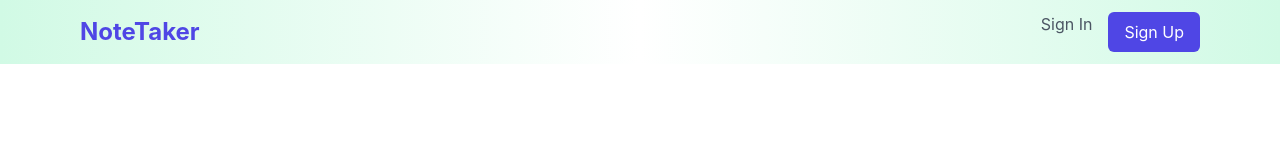
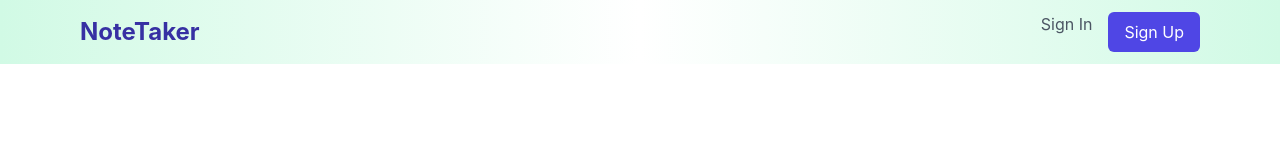
Before and after one commit to sivakkumar14/NoteTaker, a plain HTML site: page index.html in a window 1280 px wide. Shown: the top 160 px of the page. Drawn offline with nearby package versions, Linux system fonts and the light colour scheme.

```diff
--- a/index.html
+++ b/index.html
@@ -15,7 +15,7 @@
         <div class="max-w-6xl mx-auto px-4">
             <div class="flex justify-between items-center h-16">
                 <div class="flex items-center">
-                    <a href="/" class="text-2xl font-bold text-indigo-600">NoteTaker</a>
+                    <a href="/" class="text-2xl font-bold text-indigo-800">NoteTaker</a>
                 </div>
                 <div class="flex space-x-4">
                     <a href="pages/signin.html" class="text-gray-600 hover:text-indigo-600">Sign In</a>
```
